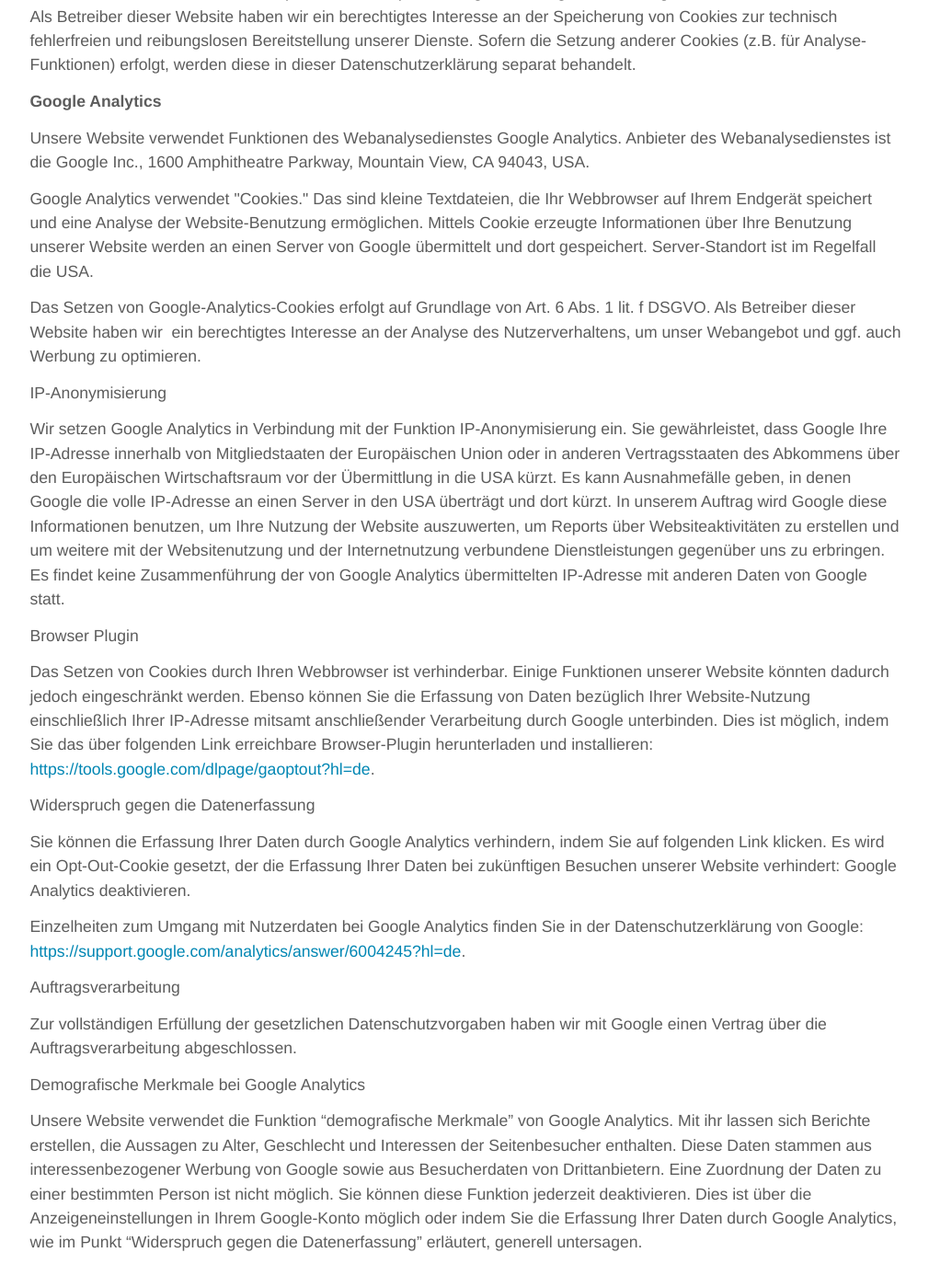
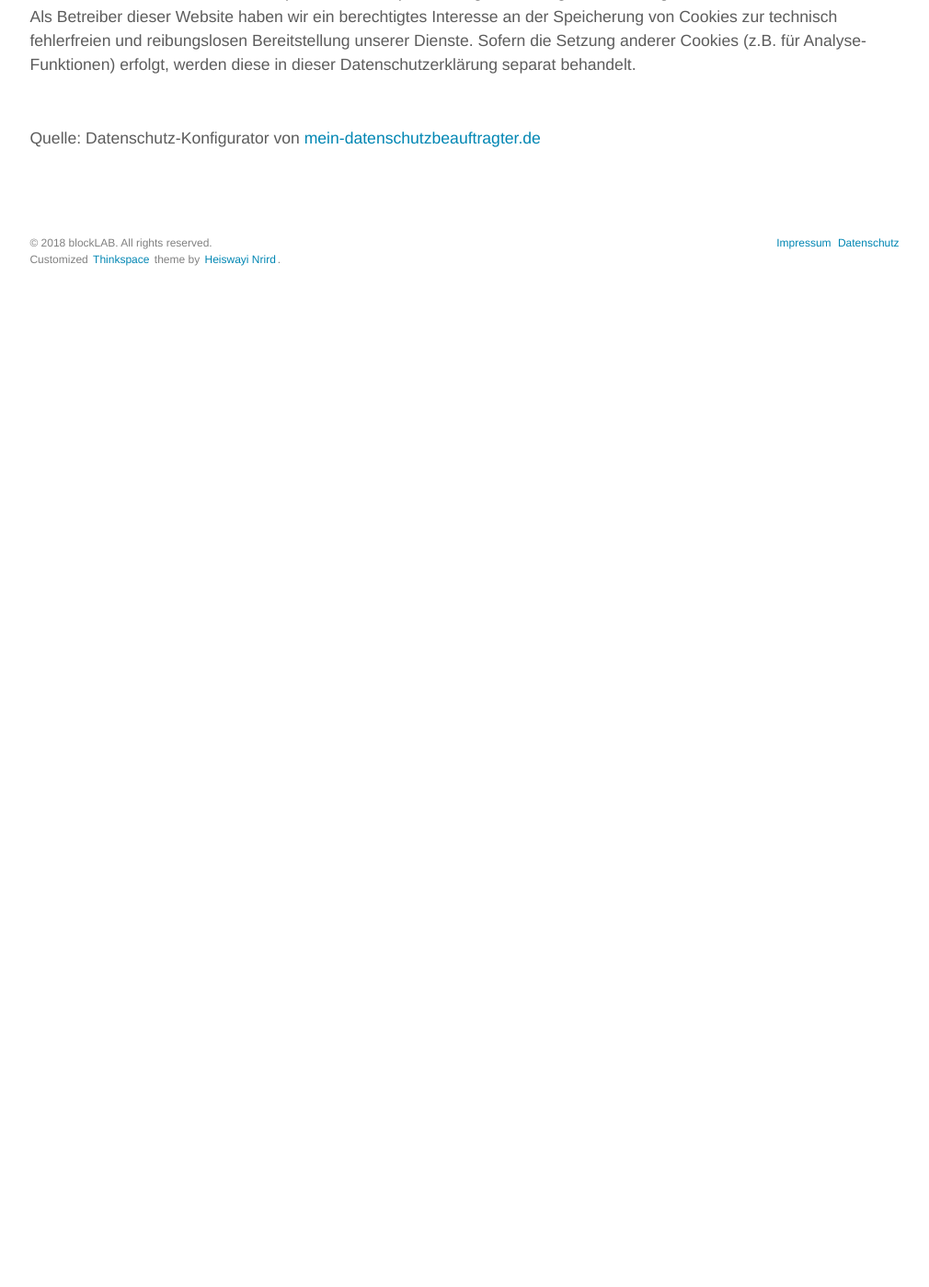
Before and after one commit to blocklab/site, a Jekyll site: the page built from privacy.md, in a window 1280 px wide and 1400 px high, scrolled down 2914 px. Shown: the whole window at 92% size, without its empty margins (134-1144 px from the left). Built offline with Jekyll 4.4.1, drawn with Linux system fonts in a browser that asks for light colours; after the commit the page ends 3258 px from its top, so only the background shows below that.

Commit message:
rm google analytics

```diff
--- a/_config.yml
+++ b/_config.yml
@@ -6,7 +6,6 @@ keywords: "Blockchain, Bitcoin, Ethereum, Stuttgart"
 url: http://site.blocklab.de
 baseurl: ""
 
-google_analytics: UA-86796222-1
 repo: http://github.com/blocklab/site
 
 # Build settings
--- a/_includes/analytics.html
+++ /dev/null
@@ -1,10 +0,0 @@
-<script>
-  (function(i,s,o,g,r,a,m){i['GoogleAnalyticsObject']=r;i[r]=i[r]||function(){
-      (i[r].q=i[r].q||[]).push(arguments)},i[r].l=1*new Date();a=s.createElement(o),
-    m=s.getElementsByTagName(o)[0];a.async=1;a.src=g;m.parentNode.insertBefore(a,m)
-        })(window,document,'script','https://www.google-analytics.com/analytics.js','ga');
-
-  ga('create', '{{ site.google_analytics }}', 'auto');
-    ga('send', 'pageview');
-
-</script>
--- a/_includes/head.html
+++ b/_includes/head.html
@@ -99,6 +99,4 @@
   <link rel="canonical" href="{{ page.url | replace:'index.html','' | prepend: site.baseurl | prepend: site.url }}">
   <link rel="alternate" type="application/rss+xml" title="{{ site.title }}{{ site.title2 }}" href="{{ "/feed.xml" | prepend: site.baseurl | prepend: site.url }}">
 
-  {% include analytics.html %}
-
 </head>
--- a/privacy.md
+++ b/privacy.md
@@ -66,29 +66,5 @@ permalink: /privacy/
 	Website haben wir ein berechtigtes Interesse an der Speicherung von Cookies zur technisch fehlerfreien und reibungslosen Bereitstellung unserer Dienste. Sofern die Setzung anderer Cookies (z.B. für Analyse-Funktionen) erfolgt, werden diese in dieser
 	Datenschutzerklärung separat behandelt.</p>
 
-
-<p><strong>Google Analytics</strong></p>
-<p>Unsere Website verwendet Funktionen des Webanalysedienstes Google Analytics. Anbieter des Webanalysedienstes ist die Google Inc., 1600 Amphitheatre Parkway, Mountain View, CA 94043, USA.</p>
-<p>Google Analytics verwendet "Cookies." Das sind kleine Textdateien, die Ihr Webbrowser auf Ihrem Endgerät speichert und eine Analyse der Website-Benutzung ermöglichen. Mittels Cookie erzeugte Informationen über Ihre Benutzung unserer Website
-	werden an einen Server von Google übermittelt und dort gespeichert. Server-Standort ist im Regelfall die USA.</p>
-<p>Das Setzen von Google-Analytics-Cookies erfolgt auf Grundlage von Art. 6 Abs. 1 lit. f DSGVO. Als Betreiber dieser Website haben wir  ein berechtigtes Interesse an der Analyse des Nutzerverhaltens, um unser Webangebot und ggf. auch Werbung zu optimieren.</p>
-<p>IP-Anonymisierung</p>
-<p>Wir setzen Google Analytics in Verbindung mit der Funktion IP-Anonymisierung ein. Sie gewährleistet, dass Google Ihre IP-Adresse innerhalb von Mitgliedstaaten der Europäischen Union oder in anderen Vertragsstaaten des Abkommens über den Europäischen Wirtschaftsraum
-	vor der Übermittlung in die USA kürzt. Es kann Ausnahmefälle geben, in denen Google die volle IP-Adresse an einen Server in den USA überträgt und dort kürzt. In unserem Auftrag wird Google diese Informationen benutzen, um Ihre Nutzung der Website
-	auszuwerten, um Reports über Websiteaktivitäten zu erstellen und um weitere mit der Websitenutzung und der Internetnutzung verbundene Dienstleistungen gegenüber uns zu erbringen. Es findet keine Zusammenführung der von Google Analytics übermittelten
-	IP-Adresse mit anderen Daten von Google statt.</p>
-<p>Browser Plugin</p>
-<p>Das Setzen von Cookies durch Ihren Webbrowser ist verhinderbar. Einige Funktionen unserer Website könnten dadurch jedoch eingeschränkt werden. Ebenso können Sie die Erfassung von Daten bezüglich Ihrer Website-Nutzung einschließlich Ihrer IP-Adresse mitsamt
-	anschließender Verarbeitung durch Google unterbinden. Dies ist möglich, indem Sie das über folgenden Link erreichbare Browser-Plugin herunterladen und installieren: <a href="https://tools.google.com/dlpage/gaoptout?hl=de">https://tools.google.com/dlpage/gaoptout?hl=de</a>.</p>
-<p>Widerspruch gegen die Datenerfassung</p>
-<p>Sie können die Erfassung Ihrer Daten durch Google Analytics verhindern, indem Sie auf folgenden Link klicken. Es wird ein Opt-Out-Cookie gesetzt, der die Erfassung Ihrer Daten bei zukünftigen Besuchen unserer Website verhindert: Google Analytics deaktivieren.</p>
-<p>Einzelheiten zum Umgang mit Nutzerdaten bei Google Analytics finden Sie in der Datenschutzerklärung von Google: <a href="https://support.google.com/analytics/answer/6004245?hl=de">https://support.google.com/analytics/answer/6004245?hl=de</a>.</p>
-<p>Auftragsverarbeitung</p>
-<p>Zur vollständigen Erfüllung der gesetzlichen Datenschutzvorgaben haben wir mit Google einen Vertrag über die Auftragsverarbeitung abgeschlossen.</p>
-<p>Demografische Merkmale bei Google Analytics</p>
-<p>Unsere Website verwendet die Funktion “demografische Merkmale” von Google Analytics. Mit ihr lassen sich Berichte erstellen, die Aussagen zu Alter, Geschlecht und Interessen der Seitenbesucher enthalten. Diese Daten stammen aus interessenbezogener Werbung
-	von Google sowie aus Besucherdaten von Drittanbietern. Eine Zuordnung der Daten zu einer bestimmten Person ist nicht möglich. Sie können diese Funktion jederzeit deaktivieren. Dies ist über die Anzeigeneinstellungen in Ihrem Google-Konto möglich oder
-	indem Sie die Erfassung Ihrer Daten durch Google Analytics, wie im Punkt “Widerspruch gegen die Datenerfassung” erläutert, generell untersagen.</p>
-
 <p> </p>
 <p><small>Quelle: Datenschutz-Konfigurator von <a href="http://www.mein-datenschutzbeauftragter.de" target="_blank">mein-datenschutzbeauftragter.de</a></small></p>
```
